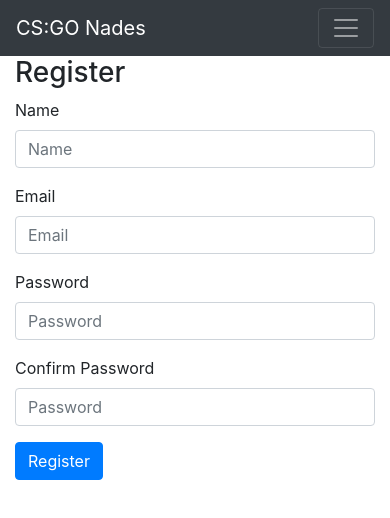
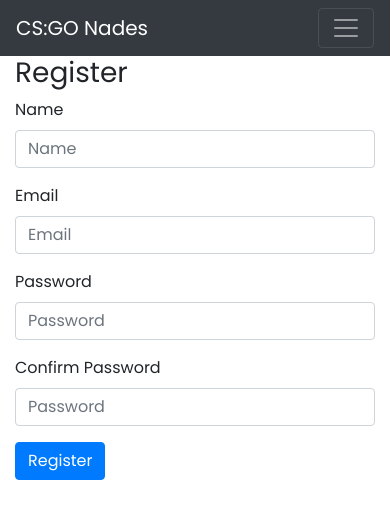
Before and after one commit to JakeFanelli/CS-GO-Nades-2.0-MERN, a React (Create React App) app in the folder frontend/: page /register in a window 390 px wide. Shown: the top 518 px of the page. Built offline with nearby package versions, Linux system fonts and the light colour scheme.

Commit message:
font + transition for nav bar menu mobile view (there is no way this is the correct way to do this in React....) I dislike it

```diff
--- a/frontend/package.json
+++ b/frontend/package.json
@@ -10,7 +10,8 @@
     "react-dom": "^16.8.6",
     "react-notifications": "^1.4.3",
     "react-router-dom": "^5.0.0",
-    "react-scripts": "^3.0.0"
+    "react-scripts": "^3.0.0",
+    "react-transition-group": "^1.2.1"
   },
   "scripts": {
     "start": "react-scripts start",
--- a/frontend/public/index.html
+++ b/frontend/public/index.html
@@ -2,7 +2,7 @@
 <html lang="en">
   <head>
     <meta charset="utf-8" />
-    <link rel="shortcut icon" href="%PUBLIC_URL%/favicon2.ico" />
+    <link rel="shortcut icon" href="%PUBLIC_URL%/favicon.ico" />
     <meta
       name="viewport"
       content="width=device-width, initial-scale=1, shrink-to-fit=no"
@@ -22,6 +22,10 @@
       work correctly both with client-side routing and a non-root public URL.
       Learn how to configure a non-root public URL by running `npm run build`.
     -->
+    <link
+      href="https://fonts.googleapis.com/css?family=Poppins"
+      rel="stylesheet"
+    />
     <title>React App</title>
   </head>
   <body>
--- a/frontend/src/App.css
+++ b/frontend/src/App.css
@@ -39,3 +39,20 @@
   -ms-user-select: none; /* IE10+/Edge */
   user-select: none; /* Standard */
 }
+
+@media only screen and (max-width: 992px) {
+  .nav-link {
+    opacity: 0;
+    transform: translateX(-100%);
+  }
+  @keyframes navLinkFade {
+    from {
+      opacity: 0;
+      transform: translateX(-100%);
+    }
+    to {
+      opacity: 1;
+      transform: translateX(0%);
+    }
+  }
+}
--- a/frontend/src/index.css
+++ b/frontend/src/index.css
@@ -1,9 +1,9 @@
 body {
   margin: 0;
   padding: 0;
-  font-family: -apple-system, BlinkMacSystemFont, "Segoe UI", "Roboto", "Oxygen",
-    "Ubuntu", "Cantarell", "Fira Sans", "Droid Sans", "Helvetica Neue",
-    sans-serif;
+  font-family: "Poppins", sans-serif, -apple-system, BlinkMacSystemFont,
+    "Segoe UI", "Roboto", "Oxygen", "Ubuntu", "Cantarell", "Fira Sans",
+    "Droid Sans", "Helvetica Neue", sans-serif !important;
   -webkit-font-smoothing: antialiased;
   -moz-osx-font-smoothing: grayscale;
   background-color: #333;
```
Also changed, not shown: 1 other file (tests, documents, lock files or other folders).
